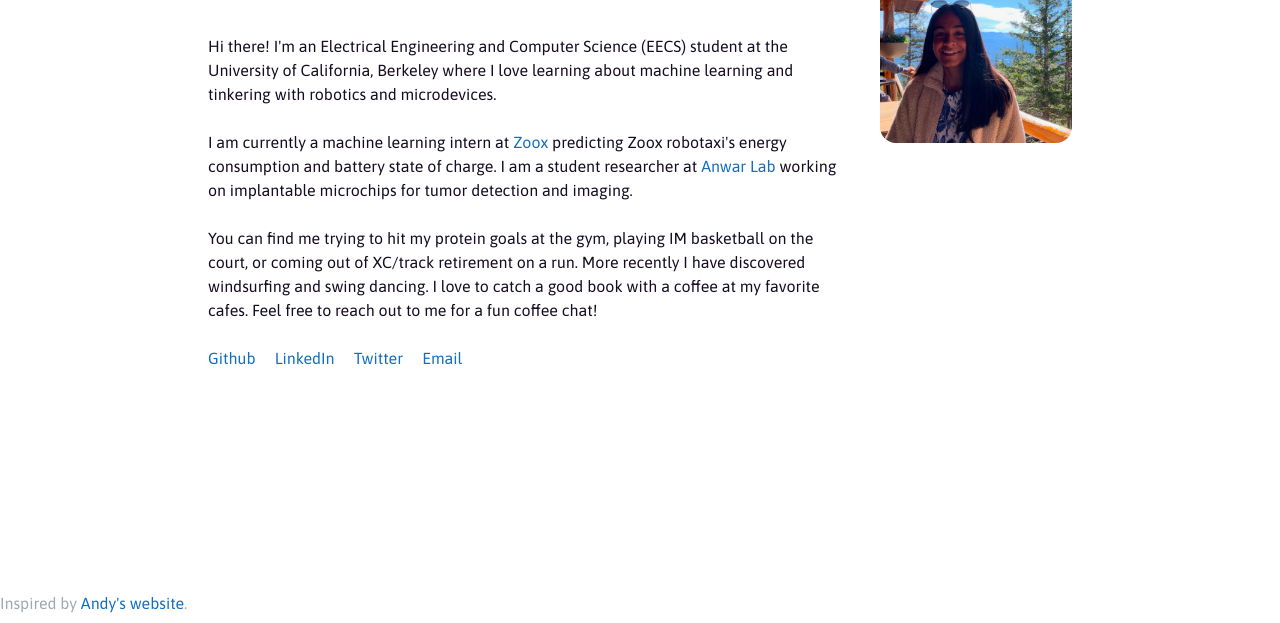
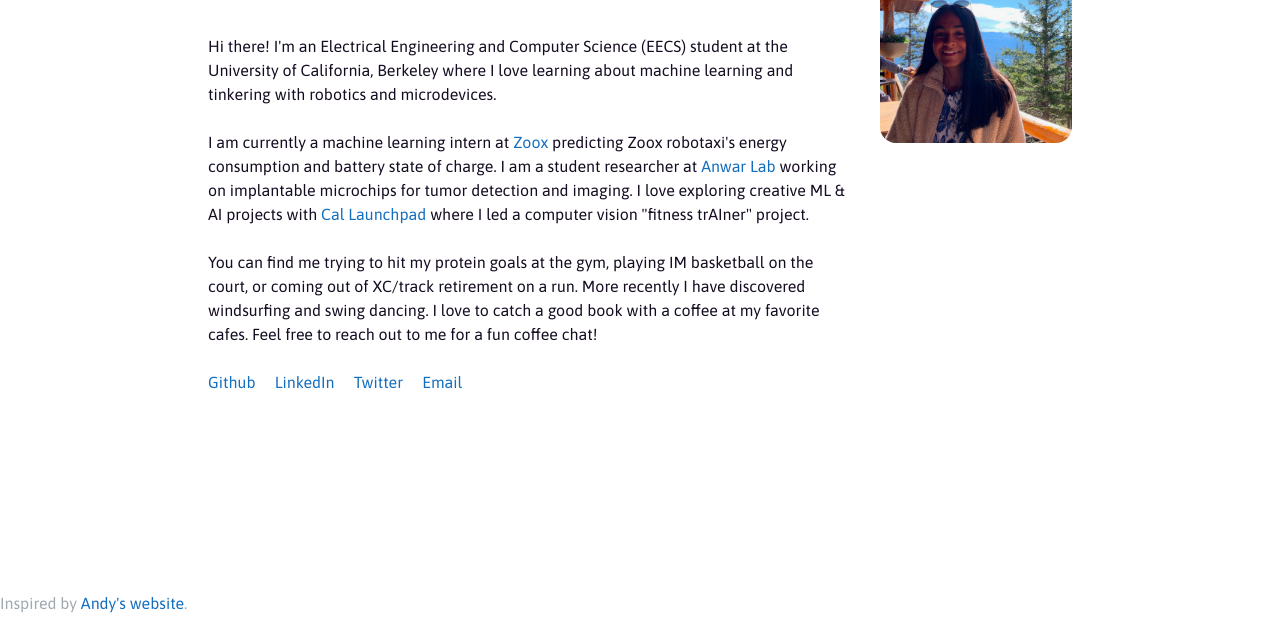
Before and after one commit to anerisheth1/anerisheth1.github.io, a plain HTML site: page index.html in a window 1280 px wide. Shown: the part 177-800 px from the top of the page. Drawn offline with nearby package versions, Linux system fonts and the light colour scheme.

Commit message:
Launchpad Info

```diff
--- a/index.html
+++ b/index.html
@@ -23,7 +23,7 @@
     <!-- Custom Style -->
     <link rel="stylesheet" href="style.css">
 
-    <link rel="icon" href="/favicon.ico" type="image/x-icon">
+    <link rel="icon" href="/favicon.ico">
 
 
     <!-- Google Font -->
@@ -48,7 +48,7 @@
             <br>
 
             I am currently a machine learning intern at <a href="https://zoox.com/">Zoox</a> predicting Zoox robotaxi's energy consumption and battery state of charge. I am a student researcher at <a href="https://www.anwarlab.org/">Anwar Lab</a>
-            working on implantable microchips for tumor detection and imaging.
+            working on implantable microchips for tumor detection and imaging. I love exploring creative ML & AI projects with <a href="https://launchpad.studentorg.berkeley.edu/">Cal Launchpad</a> where I led a computer vision "fitness trAIner" project.
             <br>
             <br>
             You can find me trying to hit my protein goals at the gym, playing IM basketball on the court, or coming out of XC/track retirement on a run. More recently I have discovered windsurfing and swing dancing. I love to catch a good book with a coffee at my favorite cafes. Feel free to reach out to me for a fun coffee chat!
```
